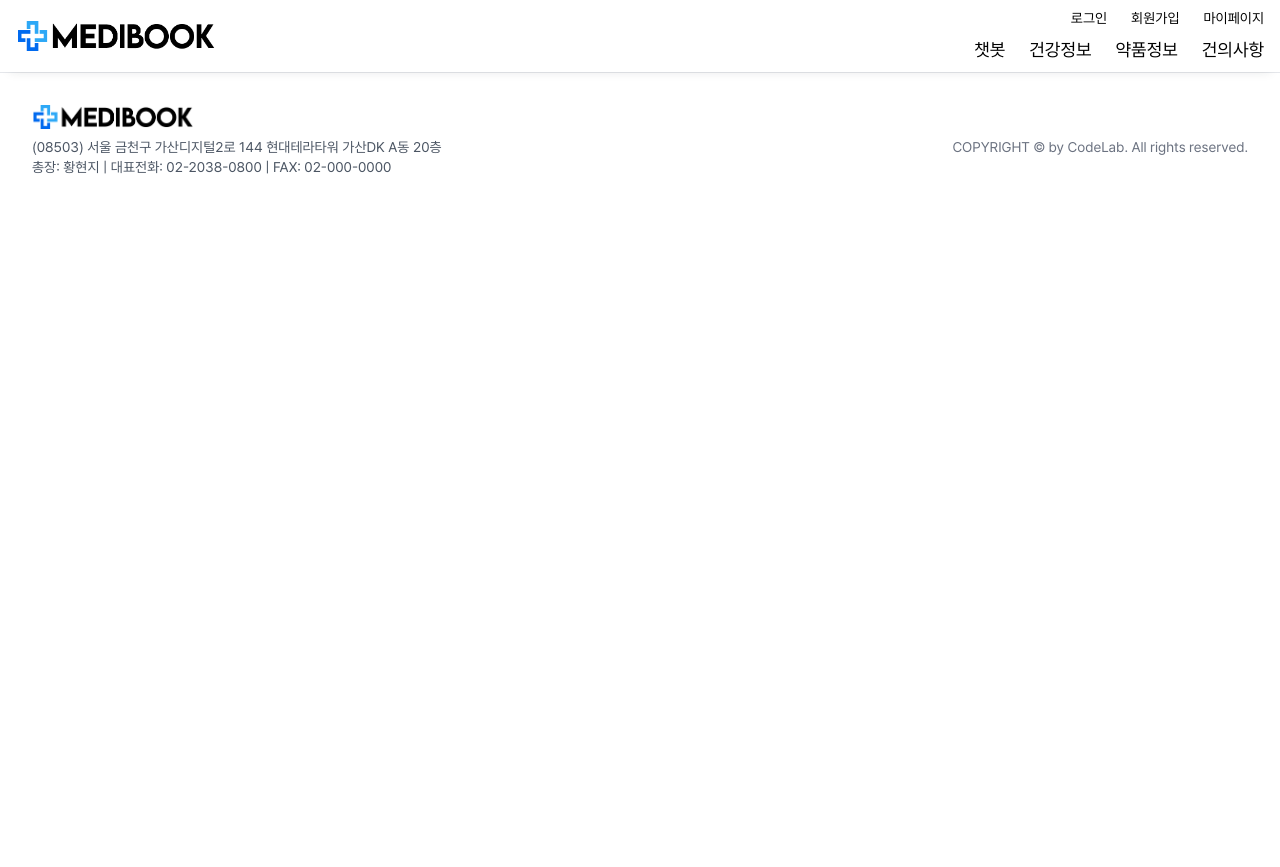
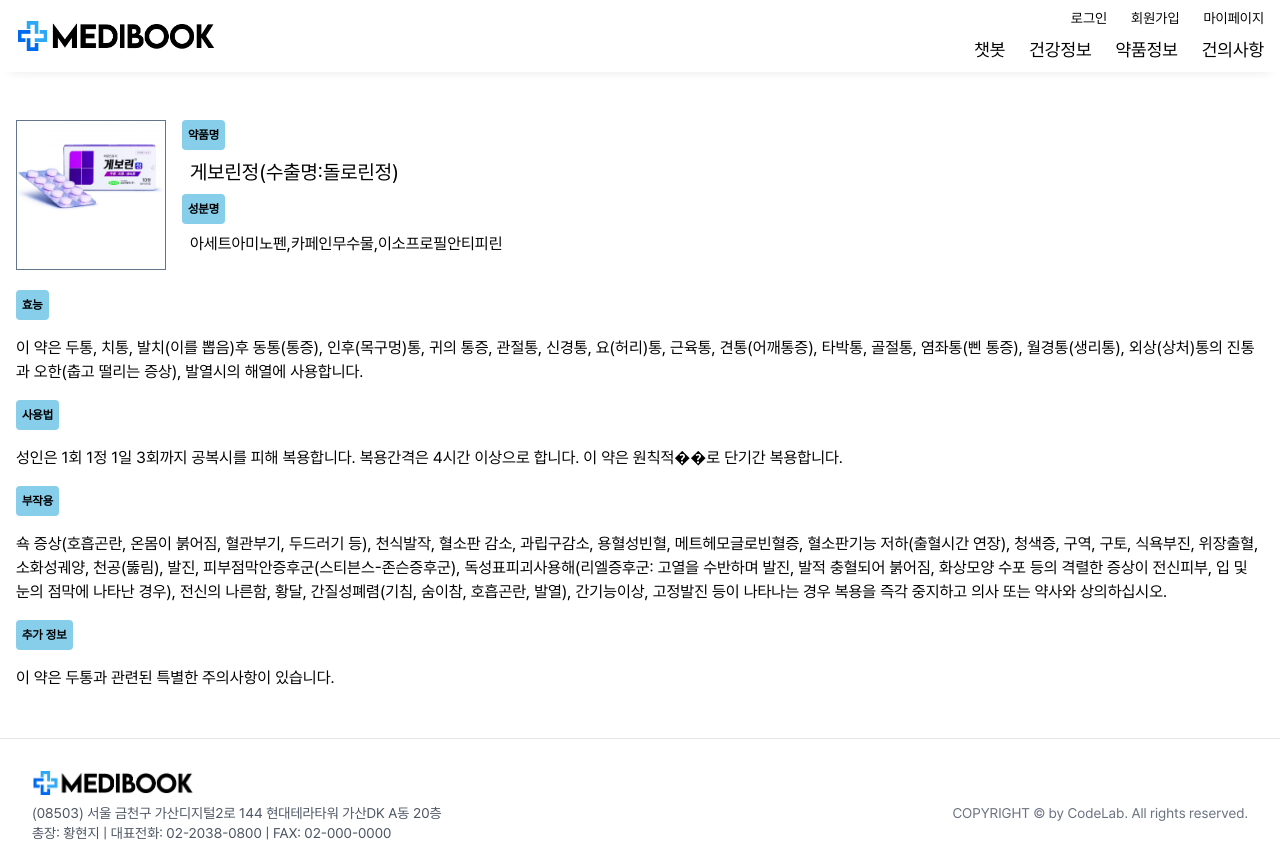
Before and after one commit to hyeonji423/project_front, a React (Create React App) app: page /mediDetail/1 in a window 1280 px wide. Before the commit the page ends 800 px from the top, so only its background shows below. Built offline with nearby package versions, Linux system fonts and the light colour scheme.

Commit message:
"MediInfolinkMedideta"

```diff
--- a/src/App.js
+++ b/src/App.js
@@ -43,7 +43,7 @@ function App() {
             <Route path="/symptomdetail/:id" element={<SymptomDetail />} />
             <Route path="/memberinfo" element={<MemberInfo />} />
             <Route path="/management" element={<Management />} />
-            <Route path="/mediDetail" element={<Medidetail />} />
+            <Route path="/mediDetail/:id" element={<Medidetail />} />
             <Route path="/mymedi_list" element={<Pannel />} />
             <Route path="/" element={<Modal />} />
             <Route path="/" element={<Item />} />
--- a/src/components/category/MediInfo.jsx
+++ b/src/components/category/MediInfo.jsx
@@ -1,4 +1,5 @@
 import React, { useState, useEffect, useMemo } from "react";
+import { useNavigate } from "react-router-dom";
 import {
   mediDetailTest,
   mediDetailTest2,
@@ -6,14 +7,22 @@ import {
   mediDetailTest4,
 } from "../../constants/data";
 
-function DrugInfo({ title, description, efficacy, image }) {
+function DrugInfo({ title, description, efficacy, image, onClick }) {
   return (
     <div className="flex border p-4 mb-4">
       <div className="w-1/5 mr-8">{image}</div>
       <div className="w-4/5">
         <div className="flex mb-2 border-b pb-2">
           <div className="font-bold text-sm w-[10%]">제품명</div>
-          <div className="flex items-start text-sm w-[90%]">{title}</div>
+
+          <div className="flex text-sm w-[90%]">
+            <button
+              className="font-bold text-sm w-[30%] cursor-pointer"
+              onClick={onClick}
+            >
+              {title}
+            </button>
+          </div>
         </div>
         <div className="flex mb-2 border-b pb-2">
           <div className="font-bold text-sm w-[10%]">주성분</div>
@@ -31,6 +40,7 @@ function DrugInfo({ title, description, efficacy, image }) {
 function MediInfo() {
   const [searchTerm, setSearchTerm] = useState("");
   const [drugInfo, setDrugInfo] = useState(null);
+  const navigate = useNavigate();
 
   const allMediDetails = useMemo(
     () => [
@@ -86,15 +96,17 @@ function MediInfo() {
               description={drugInfo.main_ingredient}
               efficacy={drugInfo.efficacy}
               image={<img src={drugInfo.image} alt={drugInfo.name} />}
+              onClick={() => navigate(`/medidetail/${drugInfo.id}`)}
             />
           ) : (
             allMediDetails.map((drug) => (
               <DrugInfo
-                key={drug.name}
+                key={drug.id}
                 title={drug.name}
                 description={drug.main_ingredient}
                 efficacy={drug.efficacy}
                 image={<img src={drug.image} alt={drug.name} />}
+                onClick={() => navigate(`/medidetail/${drug.id}`)}
               />
             ))
           )}
--- a/src/components/details/Medidetail.jsx
+++ b/src/components/details/Medidetail.jsx
@@ -1,33 +1,69 @@
 import React from "react";
-import { mediDetailTest } from "../../constants/data";
+import {
+  mediDetailTest,
+  mediDetailTest2,
+  mediDetailTest3,
+  mediDetailTest4,
+} from "../../constants/data";
+import { useParams } from "react-router-dom";
+
+// ID에 따라 다른 내용을 설정
+const getContentById = (id) => {
+  switch (id) {
+    case 1:
+      return "이 약은 두통과 관련된 특별한 주의사항이 있습니다.";
+    case 2:
+      return "위장 관련 문제에 대한 추가 정보가 필요합니다.";
+    case 3:
+      return "이 약은 소화불량에 효과적입니다.";
+    case 4:
+      return "소화 촉진에 대한 특별한 주의사항이 있습니다.";
+    default:
+      return "일반적인 약품 정보입니다.";
+  }
+};
 
 const Medidetail = () => {
+  const { id } = useParams(); // URL에서 ID를 가져옴
+  const allMediDetails = [
+    ...mediDetailTest,
+    ...mediDetailTest2,
+    ...mediDetailTest3,
+    ...mediDetailTest4,
+  ];
+
+  const drugDetail = allMediDetails.find((item) => item.id === parseInt(id));
+
+  if (!drugDetail) {
+    return <div>약품 정보를 찾을 수 없습니다.</div>;
+  }
+
   return (
-    <div className="flex w-full justify-center my-12">
+    <div className="flex w-full justify-center my-12 bg-white">
       <div className="container">
-        {mediDetailTest.map((item) => (
         <div className="wrapper medi_detail flex flex-col gap-5">
           <div className="img-name-ingre-box flex gap-4">
             <div className="img-box border border-slate-500 w-[150px] h-[150px]">
-                약 img
+              <img src={drugDetail.image} alt={drugDetail.name} />
             </div>
-              <div className="name-inre-box flex flex-col">
+            <div className="name-ingre-box flex flex-col">
               <p className="description">약품명</p>
-                <p className="medi-name p-2 text-xl">{item.name}</p>
+              <p className="medi-name p-2 text-xl">{drugDetail.name}</p>
               <p className="description">성분명</p>
-                <p className="ingre p-2 text-md">{item.main_ingredient}</p>
+              <p className="ingre p-2 text-md">{drugDetail.main_ingredient}</p>
             </div>
           </div>
           <div className="medi-detail flex flex-col gap-4">
             <p className="description">효능</p>
-              <p>{item.efficacy}</p>
+            <p>{drugDetail.efficacy}</p>
             <p className="description">사용법</p>
-              <p>{item.use}</p>
+            <p>{drugDetail.use}</p>
             <p className="description">부작용</p>
-              <p>{item.side_effect}</p>
+            <p>{drugDetail.side_effect}</p>
+            <p className="description">추가 정보</p>
+            <p>{getContentById(drugDetail.id)}</p>
           </div>
         </div>
-        ))}
       </div>
     </div>
   );
```
Lines whose indentation alone changed are shown as unchanged.
